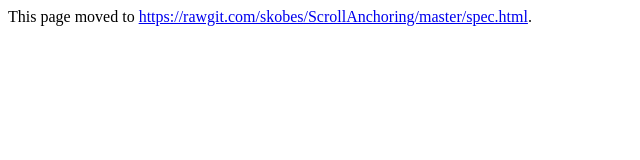
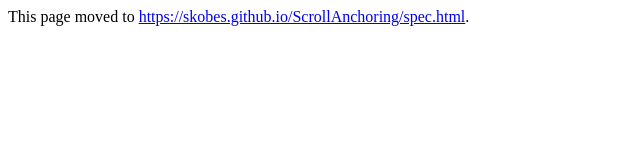
Before and after one commit to WICG/interventions, a plain HTML site: page scroll-anchoring/spec.html in a window 1280 px wide. Shown: the whole page, without its empty margins (0-640 px from the left). Drawn offline with Linux system fonts and the light colour scheme.

Commit message:
Switch to GH Pages url.

```diff
--- a/scroll-anchoring/spec.html
+++ b/scroll-anchoring/spec.html
@@ -1,2 +1,2 @@
 <!DOCTYPE html>
-This page moved to <a href="https://rawgit.com/skobes/ScrollAnchoring/master/spec.html">https://rawgit.com/skobes/ScrollAnchoring/master/spec.html</a>.
+This page moved to <a href="https://skobes.github.io/ScrollAnchoring/spec.html">https://skobes.github.io/ScrollAnchoring/spec.html</a>.
```
